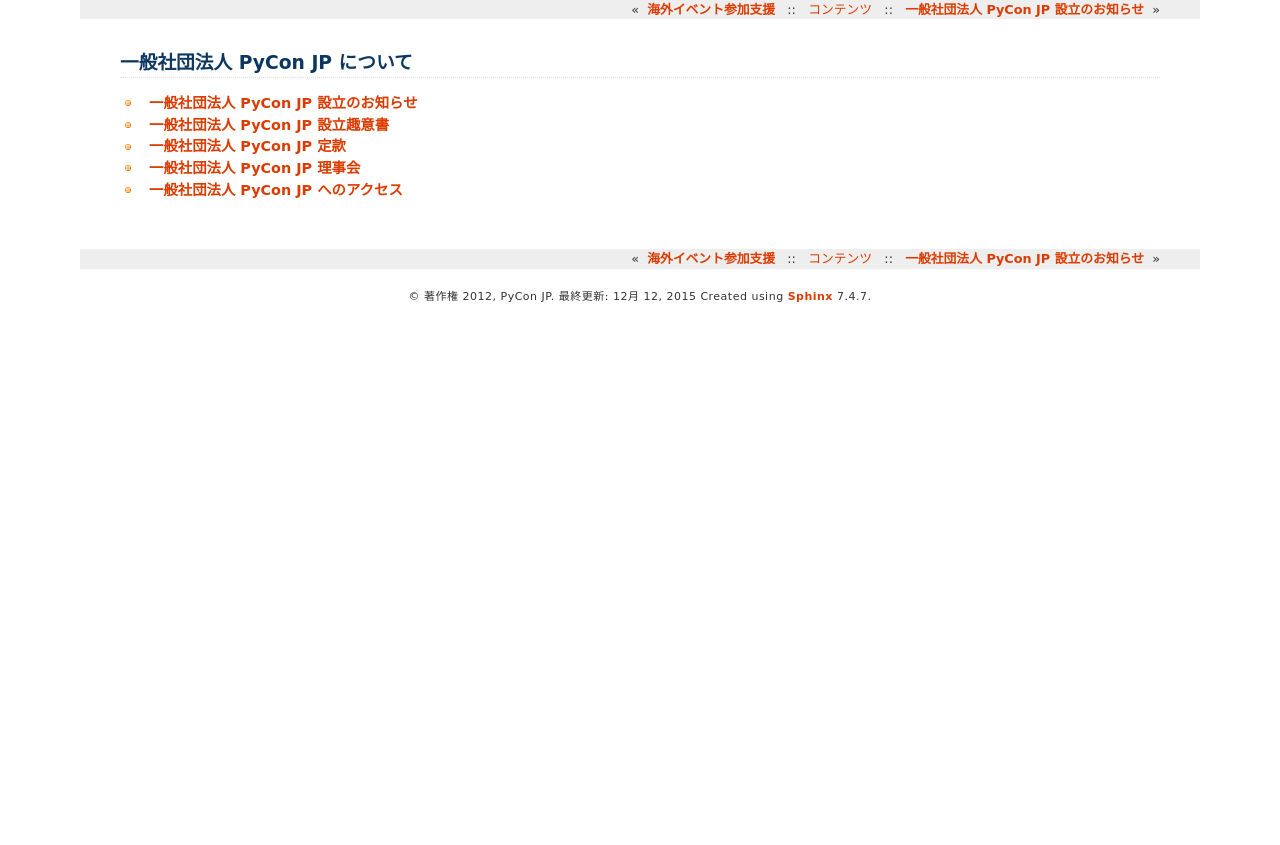
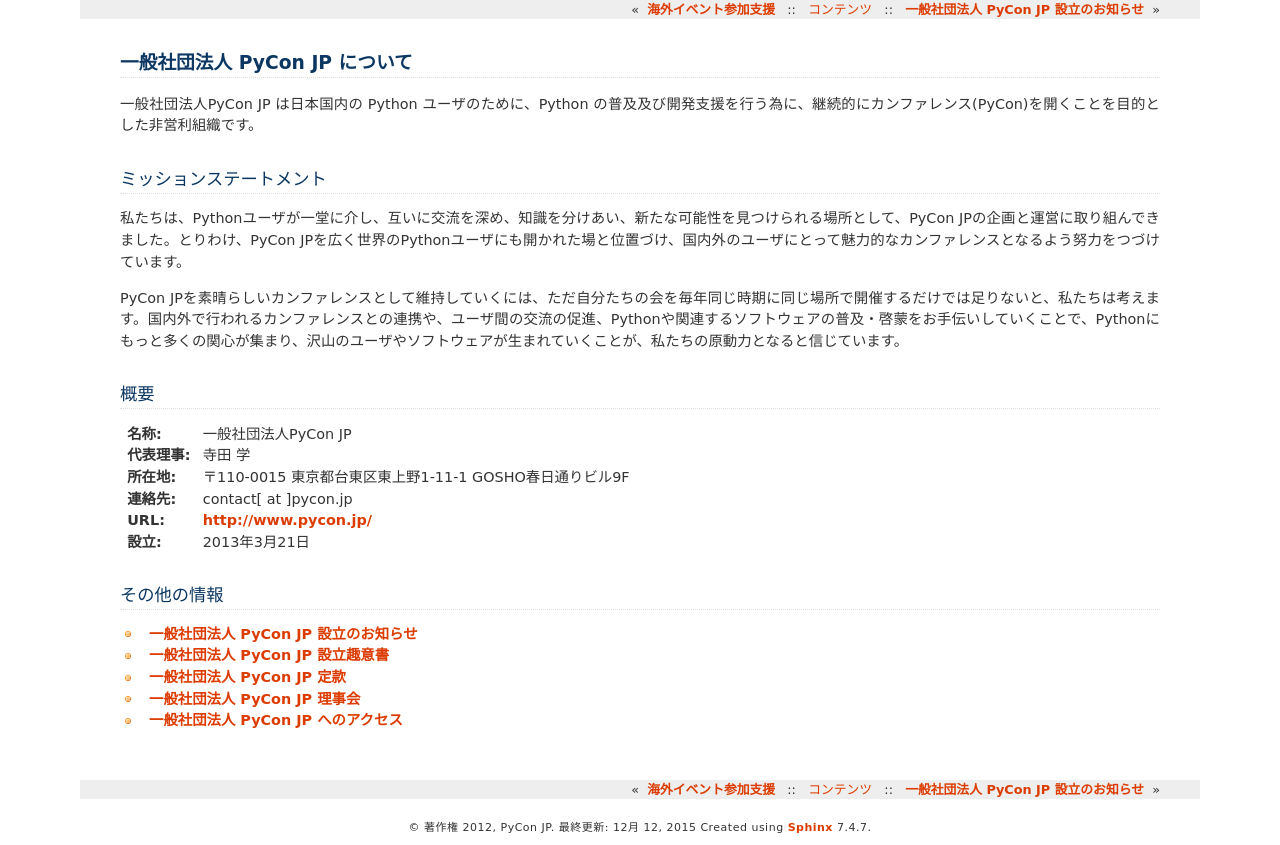
Before and after one commit to pyconjp/www.pycon.jp, a Sphinx documentation site: the page built from source/issha/index.rst, in a window 1280 px wide. Shown: the part 125-970 px from the top of the page. Built offline with Sphinx 7.4.7, drawn with Linux system fonts in a browser that asks for light colours; before the commit the page ends 900 px from its top, so only the background shows below that.

Commit message:
ISSHA-204 一般社団法人関連の説明文を追加

```diff
--- a/source/issha/index.rst
+++ b/source/issha/index.rst
@@ -2,6 +2,26 @@
  一般社団法人 PyCon JP について
 ================================
 
+一般社団法人PyCon JP は日本国内の Python ユーザのために、Python の普及及び開発支援を行う為に、継続的にカンファレンス(PyCon)を開くことを目的とした非営利組織です。
+
+ミッションステートメント
+------------------------
+
+私たちは、Pythonユーザが一堂に介し、互いに交流を深め、知識を分けあい、新たな可能性を見つけられる場所として、PyCon JPの企画と運営に取り組んできました。とりわけ、PyCon JPを広く世界のPythonユーザにも開かれた場と位置づけ、国内外のユーザにとって魅力的なカンファレンスとなるよう努力をつづけています。
+
+PyCon JPを素晴らしいカンファレンスとして維持していくには、ただ自分たちの会を毎年同じ時期に同じ場所で開催するだけでは足りないと、私たちは考えます。国内外で行われるカンファレンスとの連携や、ユーザ間の交流の促進、Pythonや関連するソフトウェアの普及・啓蒙をお手伝いしていくことで、Pythonにもっと多くの関心が集まり、沢山のユーザやソフトウェアが生まれていくことが、私たちの原動力となると信じています。
+
+概要
+----
+:名称: 一般社団法人PyCon JP
+:代表理事: 寺田 学
+:所在地: 〒110-0015 東京都台東区東上野1-11-1 GOSHO春日通りビル9F
+:連絡先: contact[ at ]pycon.jp
+:URL: http://www.pycon.jp/
+:設立: 2013年3月21日
+
+その他の情報
+------------
 .. toctree::
    :maxdepth: 1
 
```
